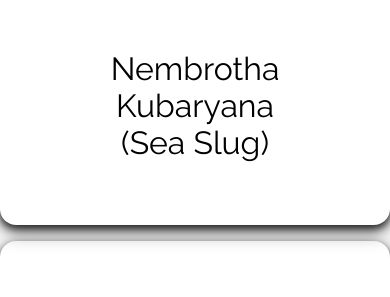
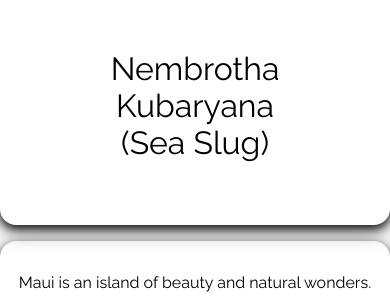
Before and after one commit to rob96753/rob96753.github.io, a website: page pages/fun-page.html in a window 390 px wide. Shown: the part 744-1041 px from the top of the page. Drawn offline with Linux system fonts and the light colour scheme.

Commit message:
Updated font size for paragraphs in cards <p>

```diff
--- a/css/fun-page.css
+++ b/css/fun-page.css
@@ -93,6 +93,7 @@
   padding: 1rem 4rem;
   text-align: center;
   font-size: 2rem;
+  max-height: 49.75rem;
 }
 
 .polaroid img {
@@ -134,6 +135,10 @@
     font-size: 2.2rem;
   }
 
+  .card-text p {
+    font-size: 1rem;
+  }
+
 }
 
 @media (max-width:50rem) {
```
